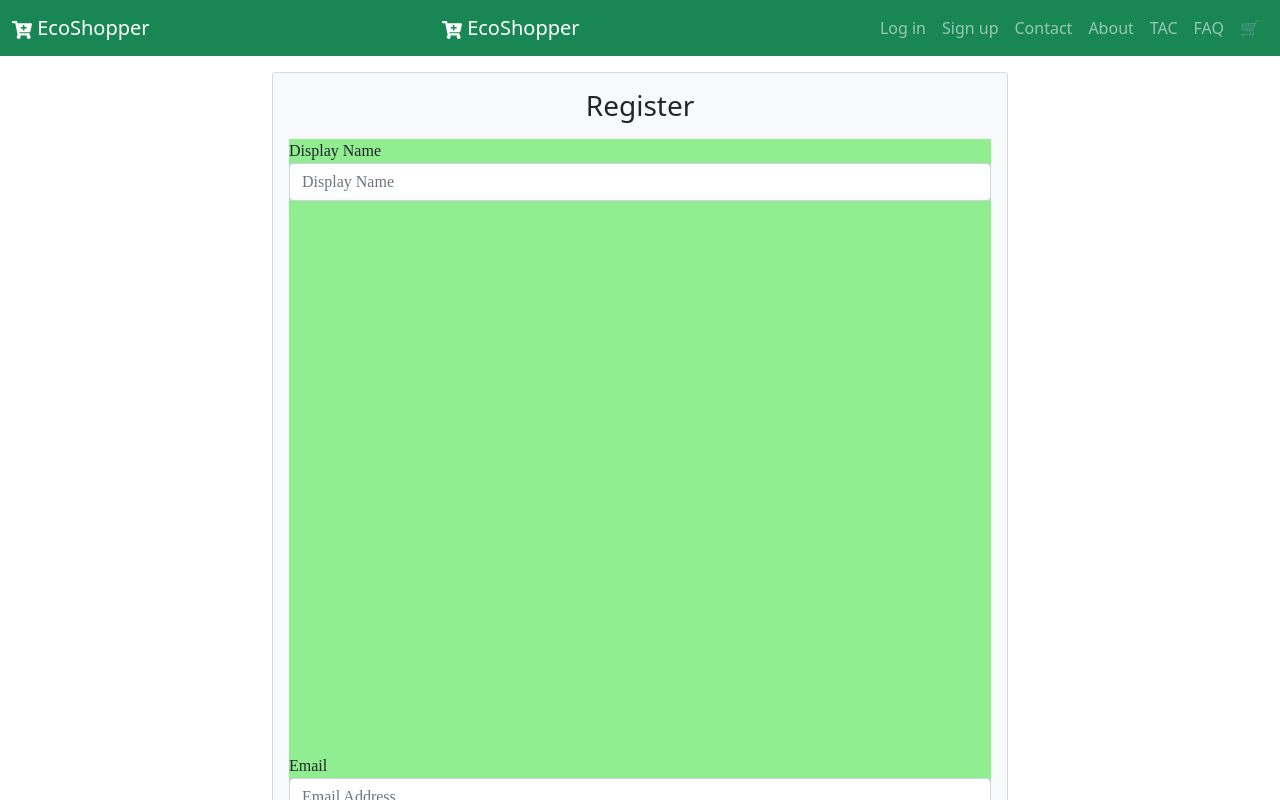
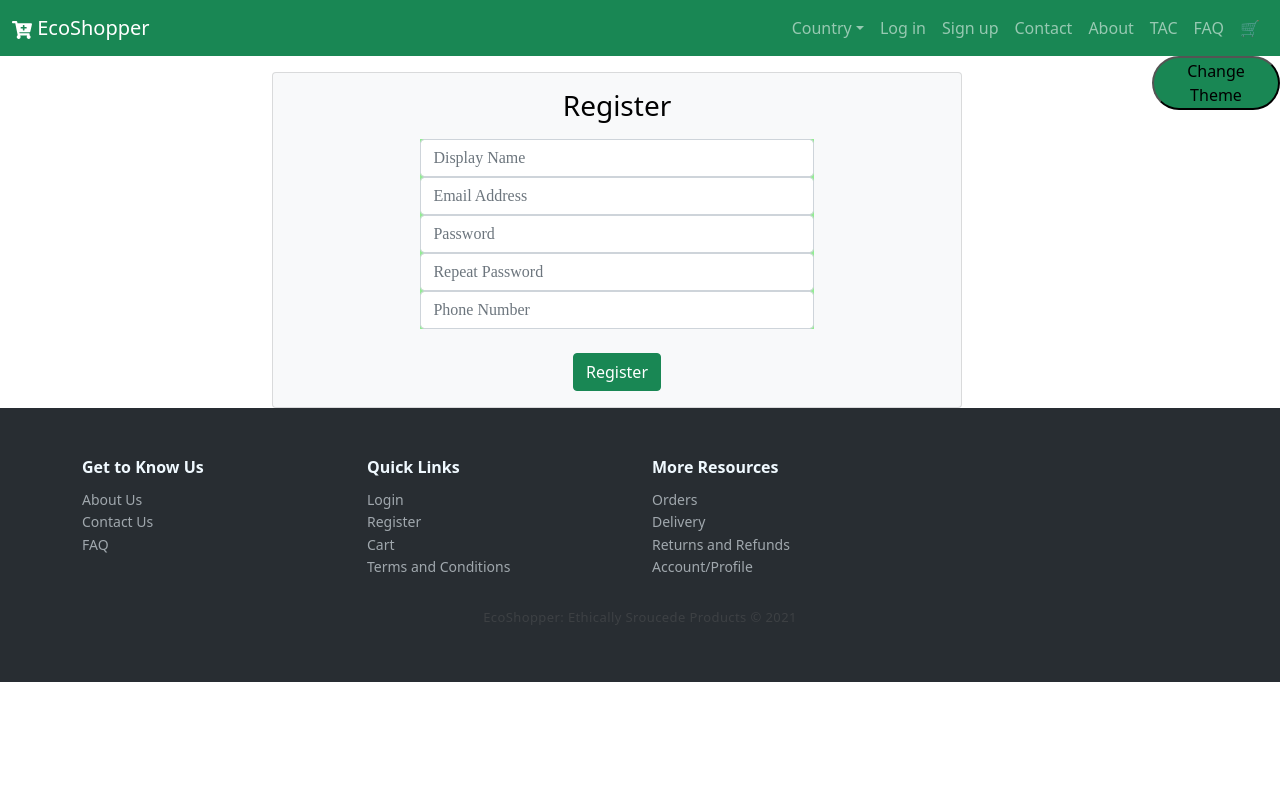
Before and after one commit to Noor-Alina/COMP3340-Project, a React (Create React App) app: page /Signup in a window 1280 px wide. Shown: the top 800 px of the page. Built offline with nearby package versions, Linux system fonts and the light colour scheme; no server answers; what google-maps-react would draw is missing.

Commit message:
added missing links

```diff
--- a/src/App.js
+++ b/src/App.js
@@ -23,7 +23,16 @@ import Orders from './static/Orders';
 import Delivery from './static/Delivery';
 import ReturnsRefunds from './static/ReturnsRefunds';
 import Account from './static/Account';
-import GoogleMap from './static/GoogleMap'
+import GoogleMap from './static/GoogleMap';
+import styled, { ThemeProvider } from 'styled-components';
+import { lightTheme, darkTheme, greenTheme, GlobalStyles } from './dynamic/themes';
+import { Button } from 'react-bootstrap';
+import Canada from './country/Canada'
+
+const StyledApp = styled.div`
+color: ${props => props.theme.fontColor};
+`;
+
 
 function App(props) {
   const [user, setUser] = useState(null);
@@ -92,9 +101,12 @@ function App(props) {
   }
 
   return (
-    <div>
+    <ThemeProvider theme={theme === 'light' ? lightTheme : theme === 'dark' ? darkTheme : greenTheme}>
+      <GlobalStyles />
+    <StyledApp>
       <Router history={history}>
         <Header user={user} logOutUser={logOutUser} />
+        <button className="changeTheme bg-success float-left" onClick={() => themeToggler()} >Change Theme</button>
         {user && getWelcomeMessage()}
         <Switch>
           <Route exact path="/" component={() => <Home user={user} />} />
@@ -112,11 +124,14 @@ function App(props) {
           <Route exact path="/Delivery" component={Delivery} />
           <Route exact path="/ReturnsRefunds" component={ReturnsRefunds} />
           <Route exact path="/Account" component={Account} />
+          <Route exact path="/Canada" component={Canada}/>
         </Switch>
       </Router>
     <Footer />
 
-    </div >
+    </StyledApp>
+
+    </ThemeProvider>
   );
 }
 
--- a/src/components/Footer.js
+++ b/src/components/Footer.js
@@ -11,7 +11,7 @@ class Footer extends React.Component {
                         <div class="col-sm-6 col-md-3 item">
                             <h3>Get to Know Us</h3>
                             <ul>
-                                <li><a href="#">About Us</a></li>
+                                <li><a href="./About">About Us</a></li>
                                 <li><a href="#">Contact Us</a></li>
                                 <li><a href="#">FAQ</a></li>
                             </ul>
@@ -34,11 +34,12 @@ class Footer extends React.Component {
                                 <li><a href="#">Account/Profile</a></li>
                             </ul>
                         </div>
+                        <p class="copyright">EcoShopper: Ethically Sroucede Products © 2021</p>
                     </div>
-                    <p><em>EcoShopper: Ethically Sourced Products &copy; 2021</em></p>
-                </div>
+                    </div>
                 </footer>
             </div>
+
         )
     }
 }
--- a/src/components/Header.js
+++ b/src/components/Header.js
@@ -1,8 +1,9 @@
 import React from 'react';
 import {Link} from 'react-router-dom';
-import {FaCartPlus, FaSignOutAlt, FaUser} from 'react-icons/fa'
+import {FaCartPlus, FaShoppingCart, FaSignOutAlt, FaUser} from 'react-icons/fa'
 
 import 'bootstrap/dist/css/bootstrap.css';
+import { Navbar,Nav, NavDropdown } from 'react-bootstrap';
 
 class Header extends React.Component {
 
@@ -11,17 +12,40 @@ class Header extends React.Component {
         return (
             <nav className="site-nav family-sans navbar navbar-expand bg-success navbar-dark higher">
                 <div className="container-fluid">
-                    <Link className="navbar-brand" to = "/"> <FaCartPlus className="mr-1" /> EcoShopper</Link>
-
-                <Link className="navbar-brand" to = "/"> <FaCartPlus className="mr-1" /> EcoShopper </Link>
+                <Link className="navbar-brand" to = "/"> <FaCartPlus className="mr-1" /> EcoShopper</Link>
                 <div className="navbar-nav ml-auto">
+                <Nav>
+                        <NavDropdown title="Country">
+                            <NavDropdown.Item href="src/country/Canada">Canada</NavDropdown.Item>
+                            <NavDropdown.Item href="country/America.js">America</NavDropdown.Item>
+                            <NavDropdown.Item href="country/Australia.js">Australia</NavDropdown.Item>
+                            <NavDropdown.Item href="country/Brazil">Brazil</NavDropdown.Item>
+                            <NavDropdown.Item href="country/Carribean">Carribean</NavDropdown.Item>
+                            <NavDropdown.Item href="country/China">China</NavDropdown.Item>
+                            <NavDropdown.Item href="country/Europe">Europe</NavDropdown.Item>
+                            <NavDropdown.Item href="country/France">France</NavDropdown.Item>
+                            <NavDropdown.Item href="country/Germany">Germany</NavDropdown.Item>
+                            <NavDropdown.Item href="country/HongKong">HongKong</NavDropdown.Item>
+                            <NavDropdown.Item href="country/India">India</NavDropdown.Item>
+                            <NavDropdown.Item href="country/Italy">Italy</NavDropdown.Item>
+                            <NavDropdown.Item href="country/Iran">Iran</NavDropdown.Item>
+                            <NavDropdown.Item href="country/Iraq">Iraq</NavDropdown.Item>
+                            <NavDropdown.Item href="country/Japan">Japan</NavDropdown.Item>
+                            <NavDropdown.Item href="country/Luxembourg">Luxembourg</NavDropdown.Item>
+                            <NavDropdown.Item href="country/Malaysia">Malaysia</NavDropdown.Item>
+                            <NavDropdown.Item href="country/Mexico">Mexico</NavDropdown.Item>
+                            <NavDropdown.Item href="country/Norway">Norway</NavDropdown.Item>
+                            <NavDropdown.Item href="country/Pakistan">Pakistan</NavDropdown.Item>
+                            <NavDropdown.Item href="country/Quatar">Quatar</NavDropdown.Item>
+                            <NavDropdown.Item href="country/Turkey">Turkey</NavDropdown.Item>
+                            <NavDropdown.Item href="country/UK">UK</NavDropdown.Item>
+                        </NavDropdown>
+                    </Nav>
                     { !user && <Link className="nav-item nav-link" to = "Signin"> Log in </Link>}
                     { !user && <Link className="nav-item nav-link" to = "Signup"> Sign up </Link> }
                     { user && <Link className="nav-item nav-link" to = "Cart"> Cart </Link> }
                     <Link className="nav-item nav-link" to = "Contact"> Contact </Link>
                     <Link className="nav-item nav-link" to = "About"> About </Link>
-                    { user && <Link className="nav-item nav-link" to = "Profile"> Profile <FaUser/> </Link> }
-                    { user && <Link className="nav-item nav-link" to="Signin" onClick={e => logOutUser(e)}> Log out <FaSignOutAlt />  </Link> }
                     <Link className="nav-item nav-link" to = "TAC"> TAC </Link>
                     <Link className="nav-item nav-link" to = "FAQ"> FAQ </Link>
                     { user && <Link className="nav-item nav-link" to = "Profile"> Profile <FaUser/> </Link> }
--- a/src/index.css
+++ b/src/index.css
@@ -1,5 +1,7 @@
 @import url("https://fonts.googleapis.com/css2?family=Tangerine:wght@700&display=swap");
 @import url("https://unpkg.com/ionicons@4.5.10-0/dist/css/ionicons.min.css");
+@import url("https://cdnjs.cloudflare.com/ajax/libs/font-awesome/4.7.0/css/font-awesome.min.css");
+
 
 .footer {
   color: #ffffff;
@@ -15,6 +17,7 @@
   bottom:0;
   right:0;
 }
+
 .tac-text{
   text-align: left;
 }
@@ -137,8 +140,8 @@ img{
 
 }
 section {
-  margin: 0% ;
-  height: 615px;
+  margin: 0% 20%;
+  height: 100%;
   font-family: 'Times New Roman', Times, serif;
   border-color: rgb(173, 255, 47);
   background-color: lightgreen;
@@ -220,6 +223,7 @@ section {
 }
 
 /* AN */
+
 .title {
   padding: 20px;
   text-align: center;
@@ -256,14 +260,16 @@ p {
   color: #6d6d6d;
 
 }
-/*.row{
+/*
+.row{
   height: 1em;
   width: 100%;
   margin:  auto;
   display: flex;
   padding-top: 100px;
   justify-content: center;
-}*/
+}
+*/
 .column {
   margin: 25px 15px 25px;
   box-shadow: 0 1px 3px rgba(0,0,0,0.12), 0 1px 2px rgba(0,0,0,0.24);
@@ -301,7 +307,7 @@ p {
 .accordian-link{
   font-size: 1.6rem;
   color: #ffffff;
-  /* color: rgba(255,255,255,.8); */
+
   text-decoration: none;
   background-color: #2b2b2b;
   width: 100%;
@@ -342,7 +348,7 @@ p {
 
 .answer p{
   color: #ffffff;
- /* color: rgba(255,255,255,.6);*/
+
   font-size: 1.6rem;
   padding: 2rem;
 }
@@ -490,7 +496,6 @@ width:100%;
 }
 
 .subtotal {
-  text-align:center;
   display: flex;
   flex-direction: column;
   justify-content: space-between;
--- a/src/static/Signup.js
+++ b/src/static/Signup.js
@@ -1,16 +1,26 @@
 import React, { useState } from 'react';
 import {withRouter} from 'react-router';
 
+import firebase from '../components/Firebase';
 import 'bootstrap/dist/css/bootstrap.css';
-import firebase from '../components/Firebase';
+import RegistrationsModal from '../components/RegistrationsSuccess'
 
 function Signup(props) {
+      const [name, setName] = useState('');
       const [displayName, setDisplayName] = useState('');
       const [email, setEmail] = useState('');
       const [passOne, setPassOne] = useState('');
       const [passTwo, setPassTwo] = useState('');
       const [phoneNumber, setPhoneNumber] = useState('');
       const [errorMessage, setErrorMessage] = useState(null);
+      const [requestSucessMessage, setRequestSucessMessage] = useState(null);
+      const [show, setShow] = useState(false);
+      const handleClose = () => {
+        this.props.history.push("/");
+        setShow(false);
+      }
+      const handleShow = () => setShow(true);
+
       React.useEffect(() => {
         if (passOne !== passTwo){
           passTwo ? setErrorMessage("Password do not match") : setErrorMessage(null)
@@ -32,28 +42,39 @@ function Signup(props) {
           registrationInfo.email,
           passTwo
           ).then( () => {
-            console.log("HEELLEOEOOE")
-            props.registerUser(userName, displayName);
-            props.history.push("/RegistrationsSuccess")
+            props.registerUser(userName);
+            setName(displayName);
+            handleShow();
+            const ref = firebase.database().ref(`userinformation/${userName}`);
+            ref.push(registrationInfo);
+            setRequestSucessMessage("Profile Created Successfully");
+            setDisplayName('');
+            setPhoneNumber('');
+            setEmail('');
+            setErrorMessage(null)
+            setRequestSucessMessage(null)
           })
         .catch( error => {
-          if (error.message !== null) {
+          if (error.message !== null){
             setErrorMessage(error.message)
           } else {
             setErrorMessage(null)
           }
         });
-        const ref = firebase.database().ref(`userinformation/${userName}`);
-        ref.push(registrationInfo);
-        setDisplayName('');
-        setPhoneNumber('');
-        setEmail('');
       }
 
       const getFormErrorMessage = () => {
         return (
             <div className="col-12 alert alert-danger px-3 ">
                 {errorMessage}
+            </div>
+        )
+      }
+
+      const getFormSuccessMessage = () => {
+        return (
+            <div className="col-12 alert alert-primary px-3 ">
+                {requestSucessMessage}
             </div>
         )
       }
@@ -68,7 +89,8 @@ function Signup(props) {
                       <h3 className="text-center font-weight-light mb-3">Register</h3>
                       <div className="form-row">
                       { errorMessage !== null && getFormErrorMessage() }
-                        <section className="col-sm-12 form-group">
+                      { requestSucessMessage !== null && getFormSuccessMessage() }
+                        <section className="form-group">
                           <label
                             className="form-control-label sr-only"
                             htmlFor="displayName"
@@ -154,6 +176,13 @@ function Signup(props) {
                       </div>
                     </div>
                   </div>
+
+                  {show  && (
+                      <RegistrationsModal
+                        show={show}
+                        handleClose={handleClose}
+                        displayName={name}/>
+                      )}
                 </div>
               </div>
             </div>
```
